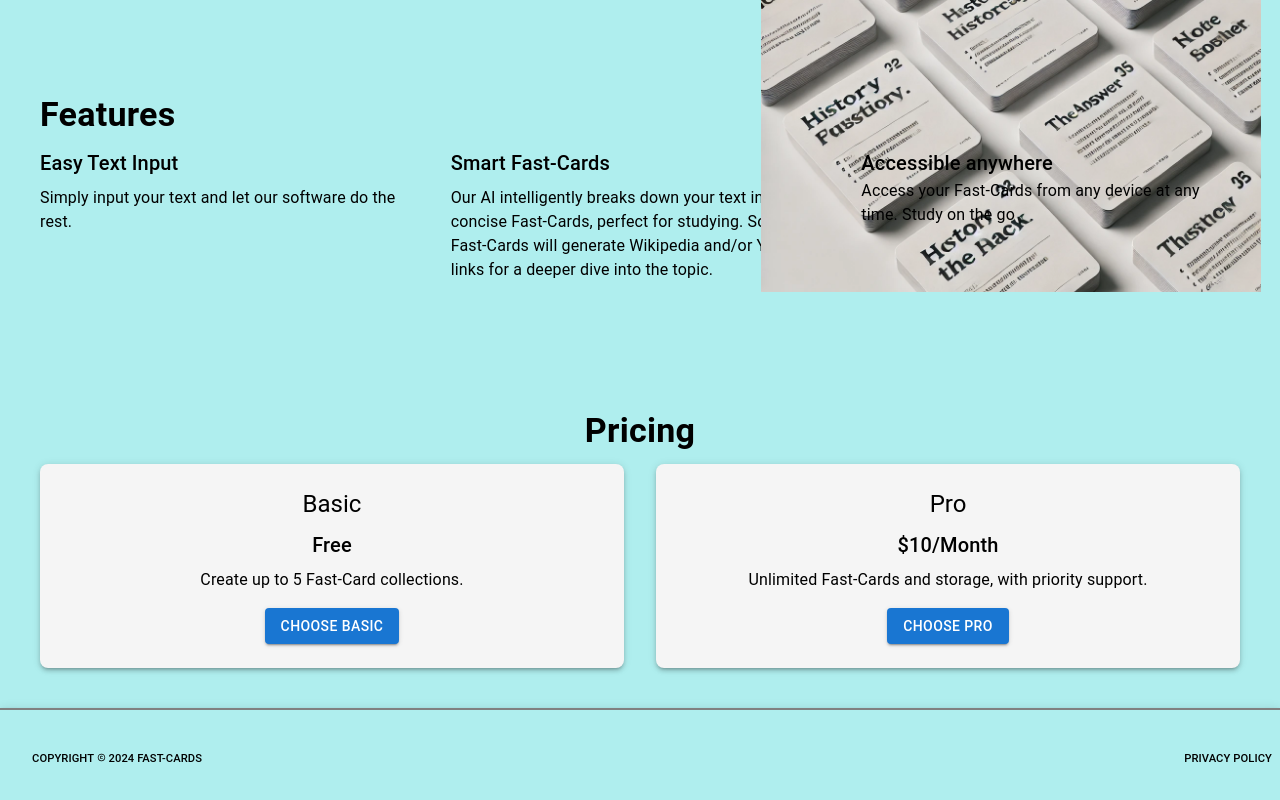
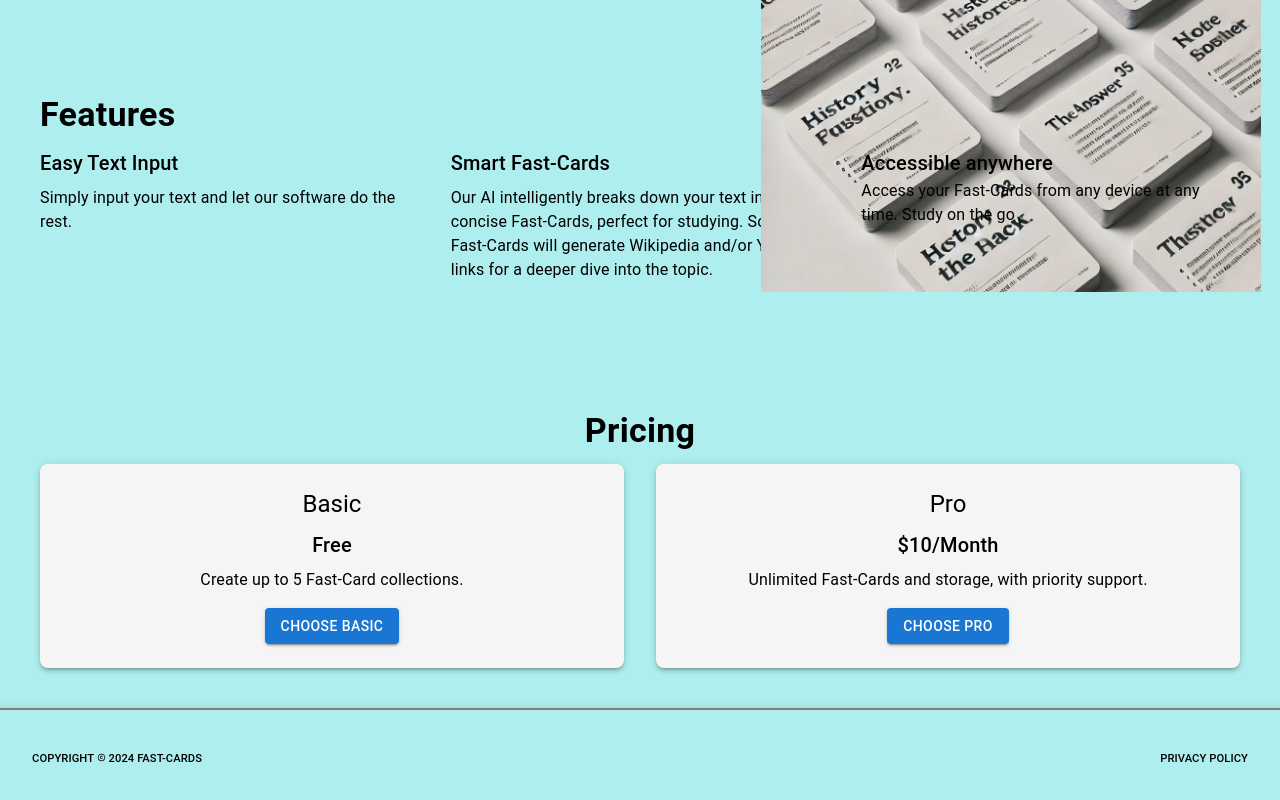
Before and after one commit to Paul-Clue/flash-cards, a Next.js app: page / in a window 1280 px wide. Shown: the part 428-1228 px from the top of the page. Built offline with nearby package versions, Linux system fonts and the light colour scheme; no server answers.

Commit message:
Fix privacy margin

```diff
--- a/app/components/Footer.js
+++ b/app/components/Footer.js
@@ -35,14 +35,13 @@ export default function Footer() {
           </Typography>
         </Button>
       </Toolbar>
-      <Button href='/privacy-policy'>
+      <Button href='/privacy-policy' sx={{ mr: 3 }}>
         <Typography
           variant='h6'
           style={{
             flexGrow: 1,
             color: 'black',
             fontSize: '.8em',
-            mr: 10,
           }}
         >
           Privacy Policy
```
